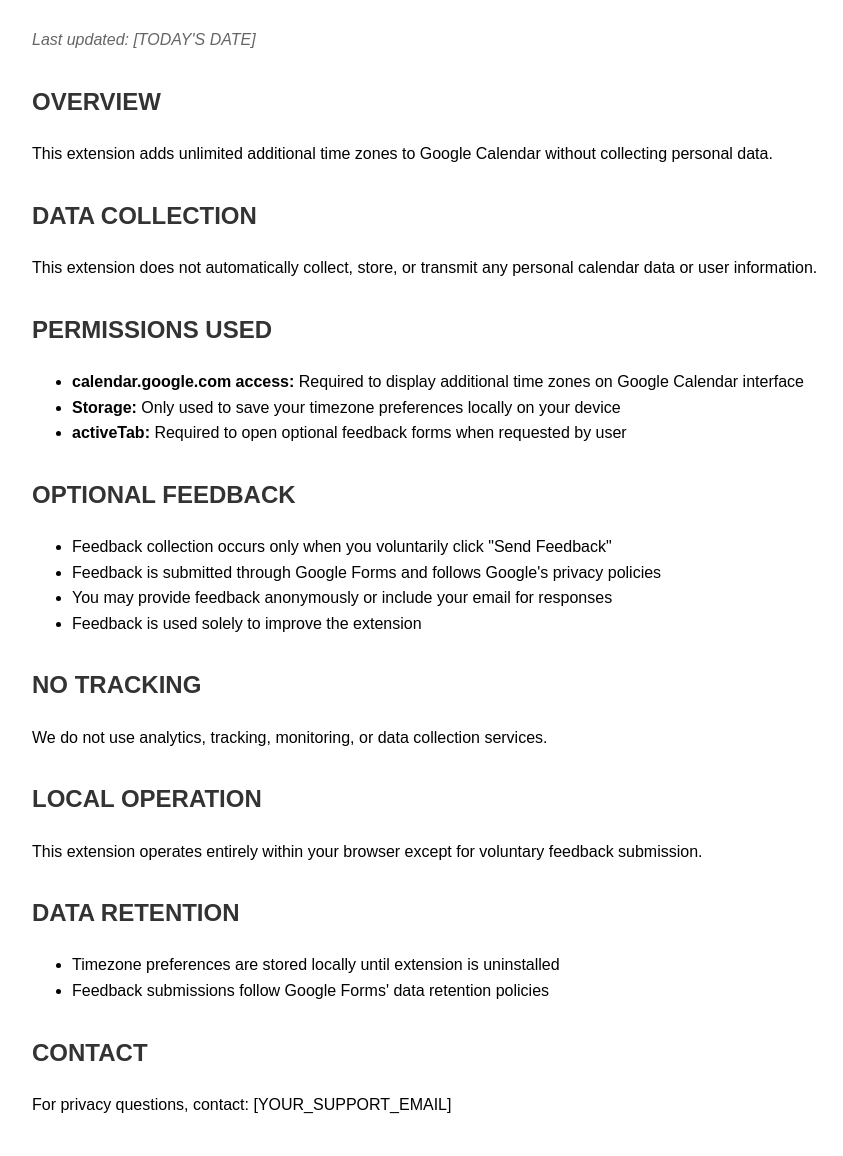
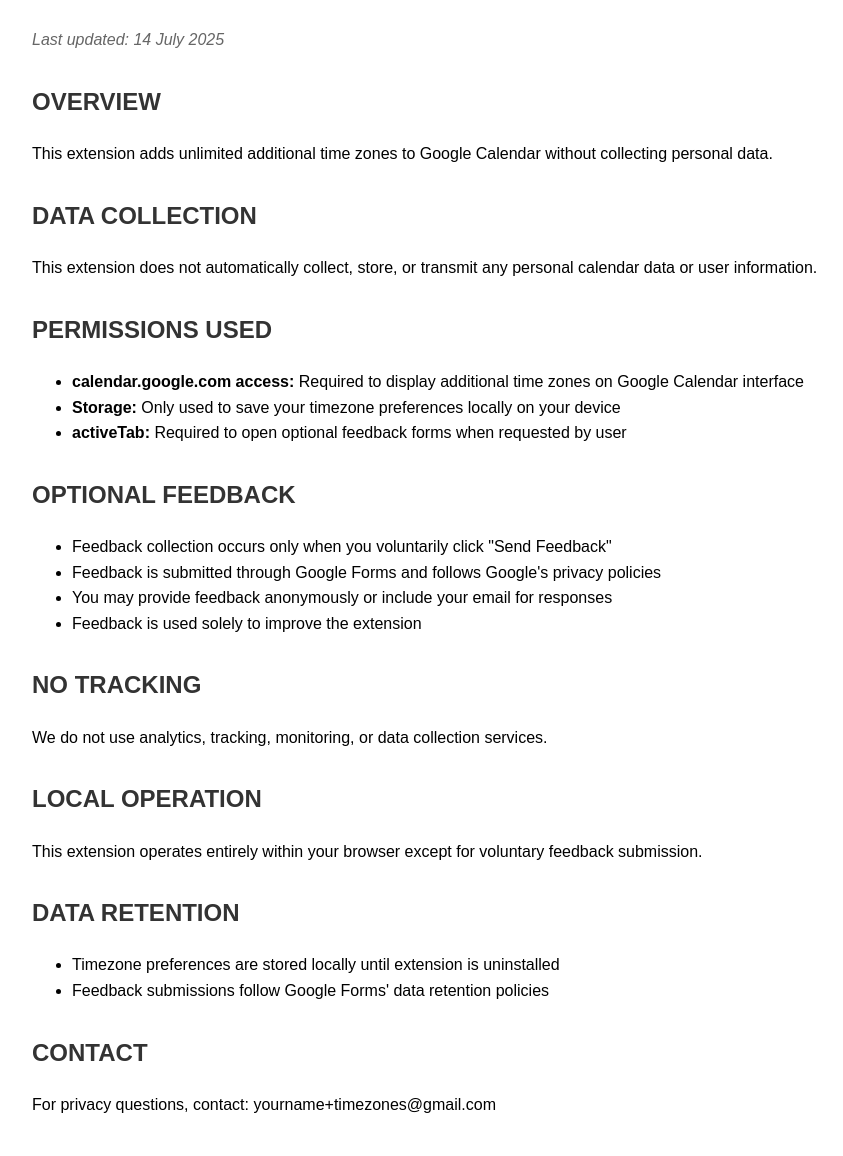
Before and after one commit to lukaso/extra-timezones-privacy, a plain HTML site: page index.html in a window 1280 px wide. Shown: the part 138-1294 px from the top of the page, without its empty margins (208-1051 px from the left). Drawn offline with Linux system fonts and the light colour scheme.

Commit message:
Add date and support email

```diff
--- a/index.html
+++ b/index.html
@@ -14,7 +14,7 @@
 <body>
     <h1>Privacy Policy - Extra Time Zones for Google Calendar</h1>
 
-    <p class="last-updated">Last updated: [TODAY'S DATE]</p>
+    <p class="last-updated">Last updated: 14 July 2025</p>
 
     <h2>OVERVIEW</h2>
     <p>This extension adds unlimited additional time zones to Google Calendar without collecting personal data.</p>
@@ -50,7 +50,7 @@
     </ul>
 
     <h2>CONTACT</h2>
-    <p>For privacy questions, contact: [YOUR_SUPPORT_EMAIL]</p>
+    <p>For privacy questions, contact: yourname+timezones@gmail.com</p>
 
     <h2>UPDATES</h2>
     <p>This policy may be updated to reflect extension changes.</p>
```
